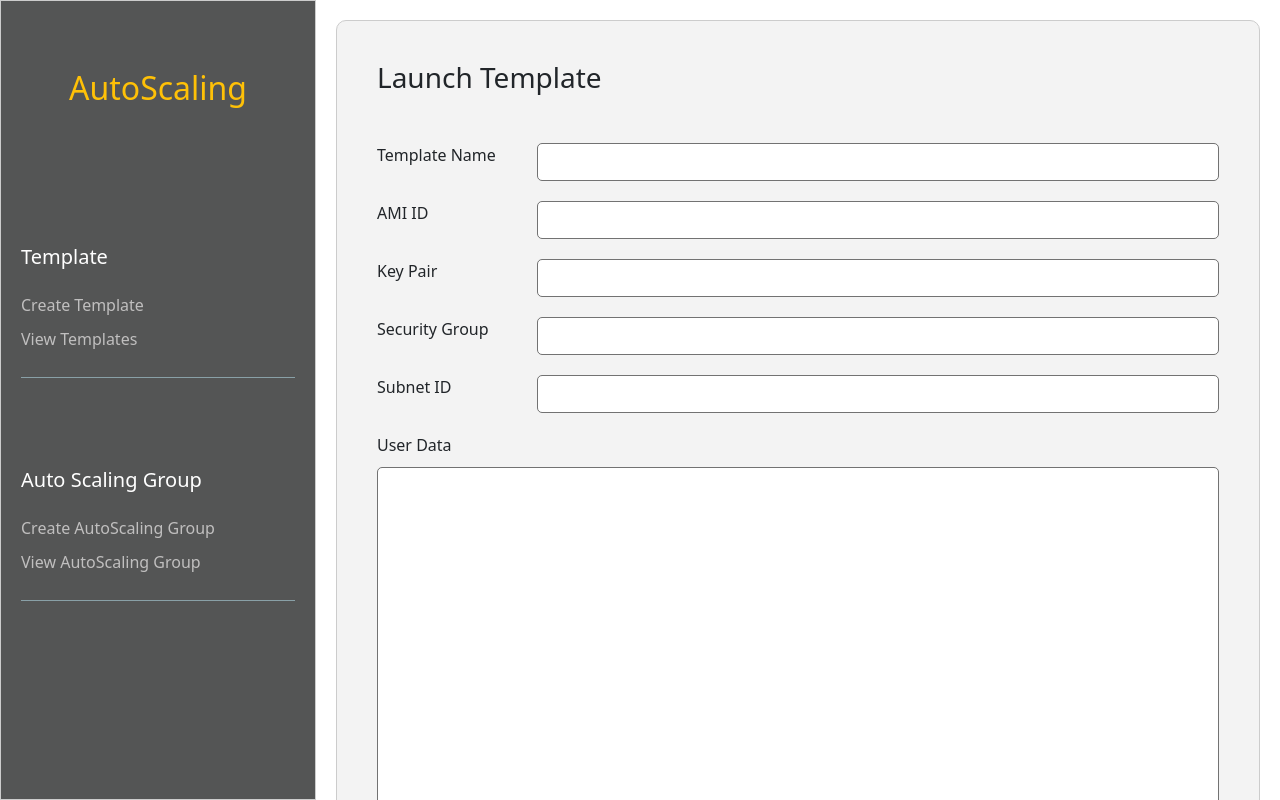
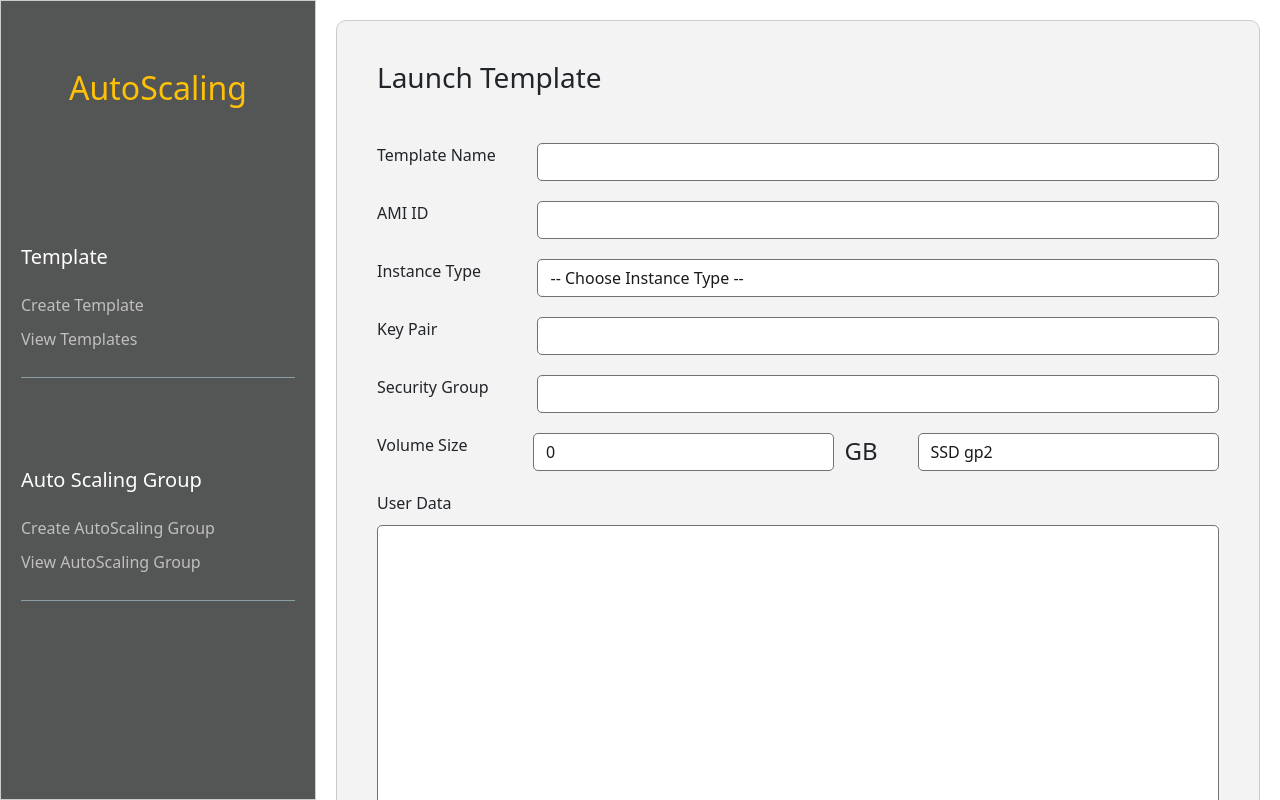
Before and after one commit to KaramHussain/autoscaling, a React (Vite) app: page /createtemplate in a window 1280 px wide. Shown: the top 800 px of the page. Built offline with nearby package versions, Linux system fonts and the light colour scheme.

Commit message:
changes in code

```diff
--- a/package.json
+++ b/package.json
@@ -18,7 +18,8 @@
     "react": "^18.2.0",
     "react-dom": "^18.2.0",
     "react-router": "^6.11.1",
-    "react-router-dom": "^6.11.1"
+    "react-router-dom": "^6.11.1",
+    "react-toastify": "^9.1.3"
   },
   "devDependencies": {
     "@types/react": "^18.0.28",
--- a/src/components/Form.css
+++ b/src/components/Form.css
@@ -15,16 +15,16 @@
   width: 150px;
   min-width: 116px;
 }
-
+.launch-form select,
 .launch-form input,
 .launch-form textarea {
   /* background-color: #2e0d47; */
   border: 1px solid #727272;
-  color: #e5e5e5;
+  color: #1a1919;
   border-radius: 5px;
   margin-left: 40px ;
   margin-bottom: 20px;
-  max-width: 700px;
+  /* max-width: 700px; */
 
 }
 
@@ -41,7 +41,7 @@
   margin-top: 10px !important;
 }
 
-
+.launch-form select::placeholder,
 .launch-form input::placeholder,
 .launch-form textarea::placeholder {
   color: #727272;
@@ -92,3 +92,7 @@
   background-color: #727272;
   cursor: pointer;
 }
+.lablegb{
+  padding-left: 10px !important;
+  font-size: x-large;
+}
--- a/src/components/LaunchTemplateForm.jsx
+++ b/src/components/LaunchTemplateForm.jsx
@@ -1,25 +1,47 @@
 import { useState } from "react";
 import "./Form.css";
 import axios from "axios";
+import { ToastContainer, toast } from "react-toastify";
+
+const instanceTypes = [
+  { value: "-- Choose Instance Type --" },
+  { value: "t2.micro" },
+  { value: "t3.micro" },
+];
+
+const volumeTypes = [
+  { label : "SSD gp2", value: "gp2" },
+  { label : "SSD gp3", value: "gp3" },
+  { label : "Cold HDD", value: "sc1" },
+  { label : "Throughput Optimized HDD", value: "st1" },
+  { label : "Provisioned IOPS SSD", value: "io1" },
+];
 
 const apiGatewayEndpoint =
   "https://7wmmb7rm3i.execute-api.us-east-1.amazonaws.com/test-environment/launchtemplate";
 const LaunchTemplateForm = () => {
   const [LaucnhTemplateName, setLaucnhTemplateName] = useState("");
   const [amiId, setAmiId] = useState("");
+  const [instanceType, setInstanceType] = useState("-- Choose Instance Type --");
   const [keyPair, setKeyPair] = useState("");
   const [securityGroup, setSecurityGroup] = useState("");
-  const [subnetId, setSubnetId] = useState("");
+  const [ebsVolumeSize, setEbsVolumeSize] = useState(0);
+  const [ebsVolumeType, setEbsVolumeType] = useState("gp2");
   const [userData, setUserData] = useState("");
+
   const handleSubmit = async (event) => {
+    if (validation() != true) {
+      displayToast(validation());
+    }
     event.preventDefault();
-    // Handle form submission here
     const params = {
       LaucnhTemplateName,
       amiId,
+      instanceType,
       keyPair,
       securityGroup,
-      subnetId,
+      ebsVolumeSize,
+      ebsVolumeType,
       userData,
     };
 
@@ -34,11 +56,35 @@ const LaunchTemplateForm = () => {
       });
   };
 
+  function validation() {
+    if (!LaucnhTemplateName) return "Write a Template Name";
+    if (!amiId) return "Write an AMI id";
+    if (instanceType === "-- Choose Instance Type --") return "Choose an Instance Type";
+    if (ebsVolumeSize<8) return "Volume size must be greater or equal to 8";
+
+    return true;
+  }
+
+  function displayToast(message) {
+    toast.error(message, {
+      position: toast.POSITION.TOP_RIGHT,
+      autoClose: 3000,
+      hideProgressBar: false,
+      closeOnClick: true,
+      pauseOnHover: true,
+      draggable: true,
+      progress: undefined,
+    });
+  }
+
   return (
     <>
+      <ToastContainer />
       <form onSubmit={handleSubmit} className="launch-form">
         <h3 className="pb-3">Launch Template</h3>
-        <br/>
+        <br />
+
+
         <div className="form-group">
           <label htmlFor="LaucnhTemplateName">Template Name</label>
           <input
@@ -49,6 +95,8 @@ const LaunchTemplateForm = () => {
             onChange={(event) => setLaucnhTemplateName(event.target.value)}
           />
         </div>
+
+
         <div className="form-group">
           <label htmlFor="amiId">AMI ID</label>
           <input
@@ -59,6 +107,25 @@ const LaunchTemplateForm = () => {
             onChange={(event) => setAmiId(event.target.value)}
           />
         </div>
+
+
+        <div className="form-group">
+          <label htmlFor="instanceType">Instance Type</label>
+          <select
+            id="instanceType"
+            className="form-control"
+            value={instanceType}
+            onChange={(event) => setInstanceType(event.target.value)}
+          >
+            {instanceTypes.map((option) => (
+              <option key={option.value} value={option.value}>
+                {option.value}
+              </option>
+            ))}
+          </select>
+        </div>
+
+
         <div className="form-group">
           <label htmlFor="keyPair">Key Pair</label>
           <input
@@ -69,6 +136,7 @@ const LaunchTemplateForm = () => {
             onChange={(event) => setKeyPair(event.target.value)}
           />
         </div>
+
 
         <div className="form-group">
           <label htmlFor="securityGroup">Security Group</label>
@@ -81,16 +149,31 @@ const LaunchTemplateForm = () => {
           />
         </div>
 
+
         <div className="form-group">
-          <label htmlFor="subnetId">Subnet ID</label>
+          <label htmlFor="ebsVolumeSize">Volume Size</label>
           <input
-            type="text"
-            id="subnetId"
+            type="number"
+            id="ebsVolumeSize"
             className="form-control"
-            value={subnetId}
-            onChange={(event) => setSubnetId(event.target.value)}
+            value={ebsVolumeSize}
+            onChange={(event) => setEbsVolumeSize(event.target.value)}
           />
+          <span className="lablegb">GB</span>
+          <select
+            id="ebsVolumeType"
+            className="form-control"
+            value={ebsVolumeType}
+            onChange={(event) => setEbsVolumeType(event.target.value)}
+          >
+            {volumeTypes.map((option) => (
+              <option key={option.value} value={option.value}>
+                {option.label}
+              </option>
+            ))}
+          </select>
         </div>
+
 
         <div>
           <label htmlFor="userData">User Data</label>
@@ -101,11 +184,15 @@ const LaunchTemplateForm = () => {
             onChange={(event) => setUserData(event.target.value)}
           />
         </div>
+
+
         <div className="form-group mt-3">
           <button type="submit" className="btn btn-primary">
             Create
           </button>
         </div>
+
+
       </form>
     </>
   );
--- a/src/components/ViewTemplate.jsx
+++ b/src/components/ViewTemplate.jsx
@@ -69,18 +69,21 @@ const ViewTemplate = () => {
                   <span className="property-value">{names[selectedIndex - 1].amiId}</span>
                 </div>
                 <div className="property">
+                  <span className="property-name">Instance Type:</span>
+                  <span className="property-value">{names[selectedIndex - 1].instanceType}</span>
+                </div>
+                <div className="property">
                   <span className="property-name">Key Pair:</span>
                   <span className="property-value">{names[selectedIndex - 1].keyPair}</span>
-                </div>
-                <div className="property">
-                  <span className="property-name">Subnet ID:</span>
-                  <span className="property-value">{names[selectedIndex - 1].subnetId}</span>
                 </div>
                 <div className="property">
                   <span className="property-name">Security Group</span>
                   <span className="property-value">{names[selectedIndex - 1].securityGroup}</span>
                 </div>
-
+                <div className="property">
+                  <span className="property-name">EBS Volume</span>
+                  <span className="property-value">{names[selectedIndex - 1].ebsVolumeSize} GB {names[selectedIndex - 1].ebsVolumeType.toUpperCase()}</span>
+                </div>
                 <div className="propertyUserData">
                   <span className="property-name-userdata">User Data:</span>
                   <div className="user-data-box">
--- a/src/main.jsx
+++ b/src/main.jsx
@@ -2,6 +2,7 @@ import React from "react";
 import ReactDOM from "react-dom/client";
 import App from "./App.jsx";
 import "bootstrap/dist/css/bootstrap.css";
+import 'react-toastify/dist/ReactToastify.css';
 import { BrowserRouter } from "react-router-dom";
 
 ReactDOM.createRoot(document.getElementById("root")).render(
```
Also changed, not shown: 1 other file (tests, documents, lock files or other folders).
